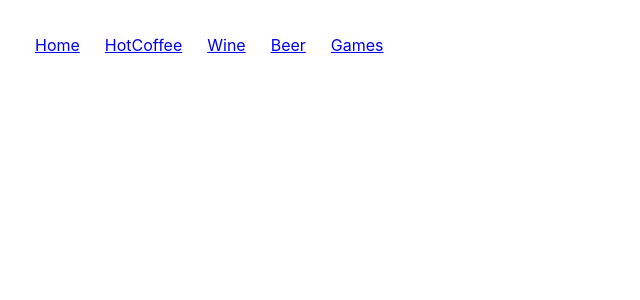
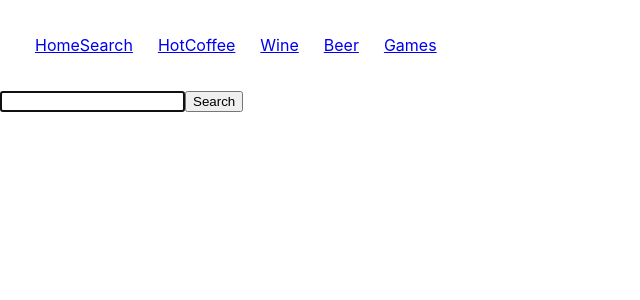
Before and after one commit to MuthulakshmiSathiyanarayanan/ApiFetch, a React (Create React App) app: page / in a window 1280 px wide. Shown: the top 300 px of the page, without its empty margins (0-640 px from the left). Built offline with nearby package versions, Linux system fonts and the light colour scheme.

Commit message:
useRef for a simple searchBox

```diff
--- a/src/common/json/menu.json
+++ b/src/common/json/menu.json
@@ -1,5 +1,5 @@
 [
-  { "path": "/", "displayName": "Home" },
+  { "path": "/", "displayName": "HomeSearch" },
   { "path": "/hotCoffee", "displayName": "HotCoffee" },
   { "path": "/wine", "displayName": "Wine" },
   { "path": "/beer", "displayName": "Beer" },
--- /dev/null
+++ b/src/pages/homeSearch.js
@@ -0,0 +1,24 @@
+import React, { useEffect, useRef, useState } from "react";
+
+const SearchBox = () => {
+  const [query, setQuery] = useState("");
+  const focusElement = useRef(null);
+  console.log(focusElement);
+
+  const handleInputChange = (e) => {
+    setQuery(e.target.value);
+  };
+  useEffect(() => {
+    console.log(focusElement);
+    focusElement.current.focus();
+  }, []);
+
+  return (
+    <div>
+      <input value={query} onChange={handleInputChange} ref={focusElement} />
+      <button>Search</button>
+    </div>
+  );
+};
+
+export default SearchBox;
--- a/src/pages/hotCoffee.js
+++ b/src/pages/hotCoffee.js
@@ -5,16 +5,9 @@ import HotCoffeeComponent from "../components/hotCoffeeComponent";
 
 export default function HotCoffeeApp() {
   const [hotCoffee, setHotCoffee] = useState([]);
-  const [counter, setCounter] = useState(10); //tried a sample  dummy fun for useMemo
-  const [arr, setArr] = useState([1, 2, 35, 3]);
-  function showMax() {
-    console.log("changing arr");
-    return;
-    <>Math.max(...arr)</>;
-  }
-  const memoValue = useMemo(() => showMax(), [arr]); //arr is the dependency but no update fun has been written
+
   // fetching hotCoffee list
-  const getHotcoffee = async () => {
+  const getHotCoffee = async () => {
     try {
       const apiResp_hotcoffee = await fetch(
         "https://api.sampleapis.com/coffee/hot"
@@ -28,23 +21,24 @@ export default function HotCoffeeApp() {
       console.log("Hot Cofee Api failed-------", err);
     }
   };
+  const memValue = useMemo(() => (async) => getHotCoffee(), [hotCoffee]);
 
   useEffect(() => {
-    getHotcoffee();
+    getHotCoffee();
   }, []);
 
   /* console.log(
-    "-----------hotCoffee--------------",
+    // "-----------hotCoffee--------------",
     hotCoffee.length,
     typeof hotCoffee
   ); */
 
   return (
     <div>
-      {/* rendering the dummy functions*/}
+      {/*       //rendering the dummy functions
       <button onClick={() => setCounter(counter + 1)}>Counter </button>
-      <span> {counter}</span>
-      <>{memoValue}</>
+      <span> {counter}</span> */}
+      <>{memValue}</>
       <div className="BeverageContainer">
         {hotCoffee?.map((e) => (
           <HotCoffeeComponent {...e} />
--- a/src/pages/route.js
+++ b/src/pages/route.js
@@ -4,15 +4,19 @@ import BeerApp from "./beer";
 import WineApp from "./wine";
 import GamesApp from "./games";
 import App from "../App";
+import SearchBox from "./homeSearch";
+import { useEffect } from "react";
 
 export default function MyRouter() {
   return (
     <BrowserRouter>
       <Routes>
         <Route path="/" element={<App />}>
-          {/* <Route index element={<Home />} /> */}
-          <Route path="hotCoffee" element={<HotCoffeeApp />} /> /*higher order
-          component*/
+          {" "}
+          //main layout page//
+          <Route index element={<SearchBox />} /> //default home page//
+          <Route path="hotCoffee" element={<HotCoffeeApp />} />
+          /*higher order component*/
           <Route path="wine" element={<WineApp />} />
           <Route path="beer" element={<BeerApp />} />
           <Route path="games" element={<GamesApp />} />
```
